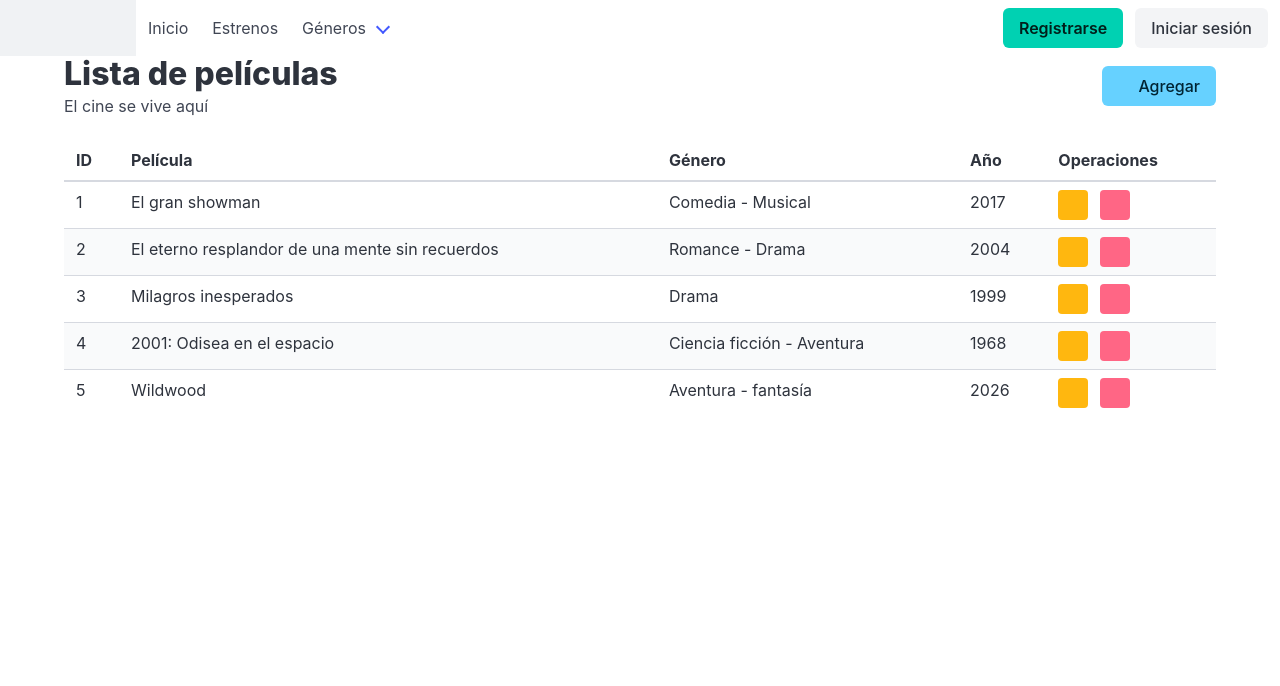
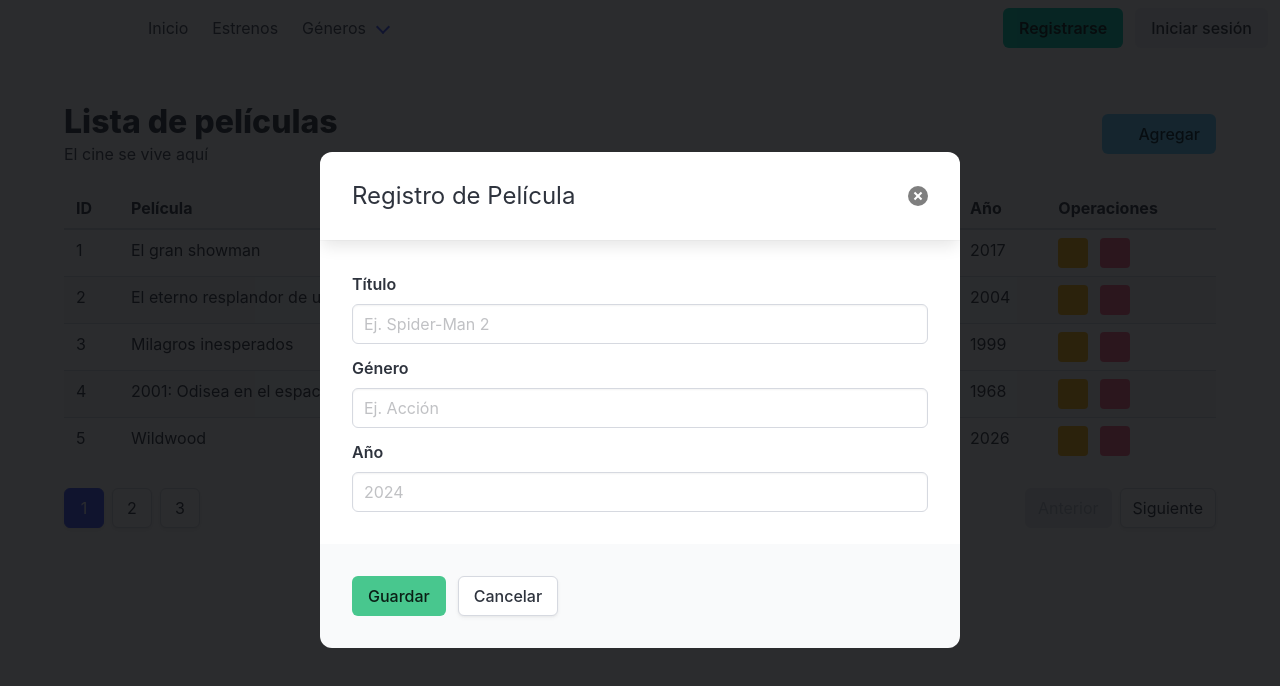
Before and after one commit to mariopopplio22-star/Tarea09, a plain HTML site: page index.html in a window 1280 px wide. Both pictures are taken after a click on the button "Agregar". Drawn offline with nearby package versions, Linux system fonts and the light colour scheme.

Commit message:
Paginacion, modal y script

```diff
--- a/index.html
+++ b/index.html
@@ -5,7 +5,8 @@
     <meta charset="UTF-8" />
     <meta name="viewport" content="width=device-width, initial-scale=1.0" />
     <title>Catálogo de Películas - Bulma</title>
-    <link rel="stylesheet" href="https://cdn.jsdelivr.net/npm/bulma@1.0.4/css/bulma.min.css" /> <!-- Para poder utilizar Bulma -->
+    <link rel="stylesheet" href="https://cdn.jsdelivr.net/npm/bulma@1.0.4/css/bulma.min.css" />
+    <!-- Para poder utilizar Bulma -->
 </head>
 
 <body>
@@ -76,7 +77,7 @@
             </div>
         </div>
     </nav>
-    <section>
+    <section class="section">
         <div class="container">
 
             <!-- Titulo y boton de agregar -->
@@ -119,7 +120,8 @@
                                 <div class="buttons are-small">
                                     <button type="button" class="button is-warning" title="Editar">
                                         <span class="icon">
-                                        <i class="bi bi-pencil-square"></i> <!-- Esto vendría a ser el ícono de editar -->
+                                            <i class="bi bi-pencil-square"></i>
+                                            <!-- Esto vendría a ser el ícono de editar -->
                                         </span>
                                     </button>
                                     <button type="button" class="button is-danger" title="Eliminar">
@@ -193,7 +195,7 @@
                         <tr>
                             <td>5</td>
                             <td>Wildwood</td>
-                        <td>Aventura -  fantasía</td>
+                            <td>Aventura - fantasía</td>
                             <td>2026</td>
                             <td>
                                 <div class="buttons are-small">
@@ -214,6 +216,111 @@
                 </table>
             </div>
 
+            <!-- La paginación -->
+            <nav class="pagination" role="navigation" aria-label="pagination">
+                <a class="pagination-previous is-disabled" title="This is the first page"
+                  >Anterior</a
+                >
+                <a href="#" class="pagination-next">Siguiente</a>
+                <ul class="pagination-list">
+                  <li>
+                    <a
+                      class="pagination-link is-current"
+                      aria-label="Page 1"
+                      aria-current="page"
+                      >1</a
+                    >
+                  </li>
+                  <li>
+                    <a href="#" class="pagination-link" aria-label="Goto page 2">2</a>
+                  </li>
+                  <li>
+                    <a href="#" class="pagination-link" aria-label="Goto page 3">3</a>
+                  </li>
+                </ul>
+              </nav>
+
+              <!-- Modal -->
+              <div id="modalPelicula" class="modal">
+                <div class="modal-background"></div>
+                <div class="modal-card">
+                    <header class="modal-card-head">
+                        <p class="modal-card-title">Registro de Película</p>
+                        <button type="button" class="delete" aria-label="close"></button>
+                    </header>
+                    <section class="modal-card-body">
+                        <form id="formPelicula">
+                            <div class="field">
+                                <label class="label" for="titulo">Título</label>
+                                <div class="control">
+                                    <input id="titulo" class="input" type="text" placeholder="Ej. Spider-Man 2" />
+                                </div>
+                            </div>
+
+                            <div class="field">
+                                <label class="label" for="genero">Género</label>
+                                <div class="control">
+                                    <input id="genero" class="input" type="text" placeholder="Ej. Acción" />
+                                </div>
+                            </div>
+
+                            <div class="field">
+                                <label class="label" for="anio">Año</label>
+                                <div class="control">
+                                    <input id="anio" class="input" type="number" placeholder="2024" />
+                                </div>
+                            </div>
+                        </form>
+                    </section>
+                    <footer class="modal-card-foot">
+                        <div class="buttons">
+                            <button type="button" class="button is-success">Guardar</button>
+                            <button type="button" class="button js-close-modal">Cancelar</button>
+                        </div>
+                    </footer>
+                </div>
+            </div>
+
+            <!-- Script para que el modal pueda funcionar -->
+            <script>
+                document.addEventListener("DOMContentLoaded", () => {
+                    const openButtons = document.querySelectorAll(".js-open-modal");
+                    openButtons.forEach((btn) => {
+                        btn.addEventListener("click", () => {
+                            const targetId = btn.getAttribute("data-target");
+                            const modal = document.getElementById(targetId);
+                            if (modal) {
+                                modal.classList.add("is-active");
+                            }
+                        });
+                    });
+
+                    const modals = document.querySelectorAll(".modal");
+                    modals.forEach((modal) => {
+                        const closeTriggers = modal.querySelectorAll(
+                            ".modal-background, .delete, .js-close-modal"
+                        );
+                        closeTriggers.forEach((trigger) => {
+                            trigger.addEventListener("click", () => {
+                                modal.classList.remove("is-active");
+                            });
+                        });
+                    });
+
+                    const burgers = document.querySelectorAll(".navbar-burger");
+                    burgers.forEach((burger) => {
+                        burger.addEventListener("click", () => {
+                            const targetId = burger.dataset.target;
+                            const targetMenu = document.getElementById(targetId);
+                            burger.classList.toggle("is-active");
+                            if (targetMenu) {
+                                targetMenu.classList.toggle("is-active");
+                            }
+                        });
+                    });
+                });
+            </script>
+
     </section>
 </body>
 
```
Lines whose indentation alone changed are shown as unchanged.
